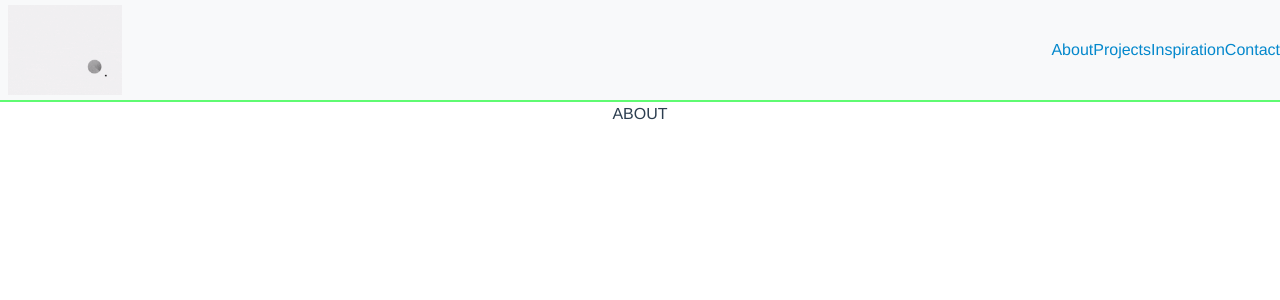
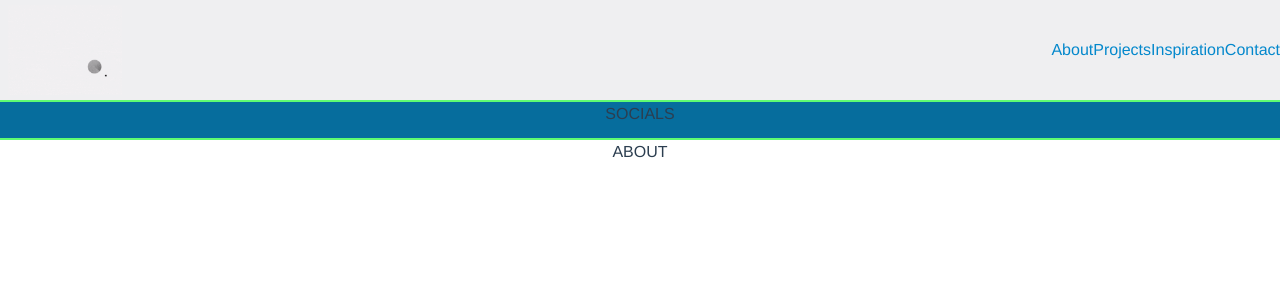
Before and after one commit to jmburton13/Portfolio_Remake, a Vue app in the folder portfolio-remake/: page / in a window 1280 px wide. Shown: the top 300 px of the page. Built offline with nearby package versions, Linux system fonts and the light colour scheme.

Commit message:
wired up global style sheet for color palette

```diff
--- a/portfolio-remake/public/global.css
+++ b/portfolio-remake/public/global.css
@@ -1,31 +1,31 @@
-bg-light {
-    background-color: #efeff1;
+.bg-eggshell {
+    background-color: #efeff1 !important;
 }
 
-bg-lightblue {
+.bg-lightblue {
     background-color: #0488cc;
 }
 
-bg-darkblue {
-    background-color: #066d9d;
+.bg-darkblue {
+    background-color: #066d9d !important;
 }
 
-bg-lightgreen {
+.bg-lightgreen {
     background-color: #5ffb72;
 }
 
-text-light {
-    background-color: #efeff1;
+.text-eggshell {
+    color: #efeff1;
 }
 
-text-lightblue {
-    background-color: #0488cc;
+.text-lightblue {
+    color: #0488cc;
 }
 
-text-darkblue {
-    background-color: #066d9d;
+.text-darkblue {
+    color: #066d9d;
 }
 
-text-lightgreen {
-    background-color: #5ffb72;
+.text-lightgreen {
+    color: #5ffb72;
 }
--- a/portfolio-remake/public/index.html
+++ b/portfolio-remake/public/index.html
@@ -6,6 +6,7 @@
     <meta name="viewport" content="width=device-width,initial-scale=1.0">
     <link rel="icon" href="<%= BASE_URL %>favicon.ico">
     <title><%= htmlWebpackPlugin.options.title %></title>
+    <link rel="stylesheet" href="global.css">
     <link href="https://cdn.jsdelivr.net/npm/bootstrap@5.0.0-beta3/dist/css/bootstrap.min.css" rel="stylesheet" integrity="sha384-eOJMYsd53ii+scO/bJGFsiCZc+5NDVN2yr8+0RDqr0Ql0h+rP48ckxlpbzKgwra6" crossorigin="anonymous">
   </head>
   <body>
--- a/portfolio-remake/src/components/NavBar.vue
+++ b/portfolio-remake/src/components/NavBar.vue
@@ -1,12 +1,23 @@
 <template>
-    <div class="navbar bg-light p-0 m-0">
+    <div class="navbar bg-eggshell p-0 m-0">
         <img class="navbar-brand ms-2" src="../assets/Jacob Burton Orbit Logo Infinite.gif" alt="the name Jacob Burton accompanied by the phrase 'A Fresh Perspective'" />
-        <nav>
+        <nav class="d-flex justify-content-between">
             <div class="dropdown me-3">
                 <button class="btn btn-secondary dropdown-toggle" type="button" id="dropdownMenuButton1" data-bs-toggle="dropdown" aria-expanded="false">
-                    Navigate
+                    Projects
                 </button>
                 <ul class="dropdown-menu" aria-labelledby="dropdownMenuButton1">
+                    <li><router-link :to="{ name: 'about' }" class="text-lightblue p-0 m-0">About</router-link></li>
+                    <li><router-link :to="{ name: 'projects' }" class="text-lightblue p-0 m-0">Projects</router-link></li>
+                    <li><router-link :to="{ name: 'inspiration' }" class="text-lightblue p-0 m-0">Inspiration</router-link></li>
+                    <li><router-link :to="{ name: 'contact' }" class="text-lightblue p-0 m-0">Contact</router-link></li>
+                </ul>
+            </div>
+            <div class="dropdown me-3">
+                <button class="btn btn-secondary dropdown-toggle" type="button" id="dropdownMenuButton2" data-bs-toggle="dropdown" aria-expanded="false">
+                    About
+                </button>
+                <ul class="dropdown-menu" aria-labelledby="dropdownMenuButton2">
                     <li><router-link :to="{ name: 'about' }" class="text-lightblue p-0 m-0">About</router-link></li>
                     <li><router-link :to="{ name: 'projects' }" class="text-lightblue p-0 m-0">Projects</router-link></li>
                     <li><router-link :to="{ name: 'inspiration' }" class="text-lightblue p-0 m-0">Inspiration</router-link></li>
@@ -20,6 +31,9 @@
                 <router-link :to="{ name: 'contact' }" class="text-lightblue p-0 m-0">Contact</router-link>
             </div>
         </nav>
+        <div class="socials bg-darkblue w-100">
+            SOCIALS
+        </div>
     </div>
 </template>
 
@@ -30,8 +44,11 @@ export default {
 </script>
 
 <style scoped>
-.navbar {
+
+.socials {
+    height: 40px;
     border-bottom: solid 2px #5ffb72;
+    border-top: solid 2px #5ffb72;
 }
 
 img {
```
